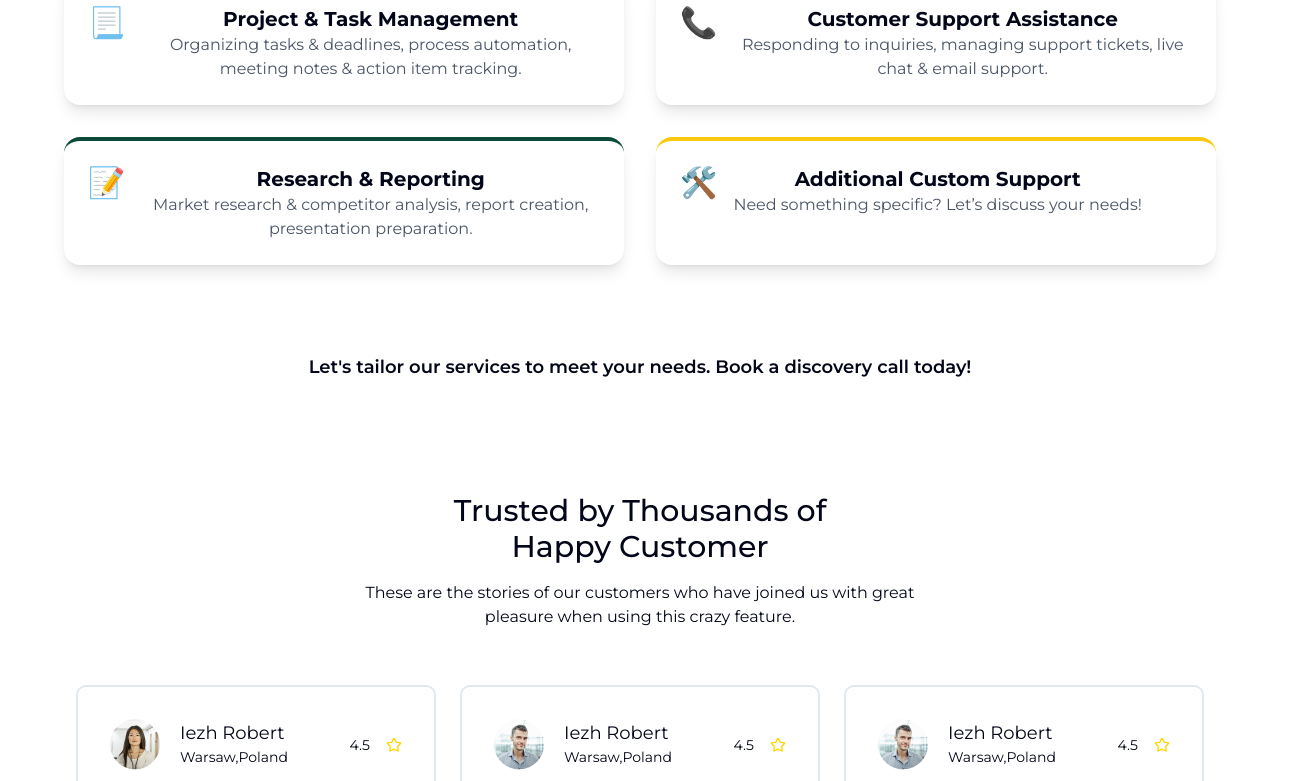
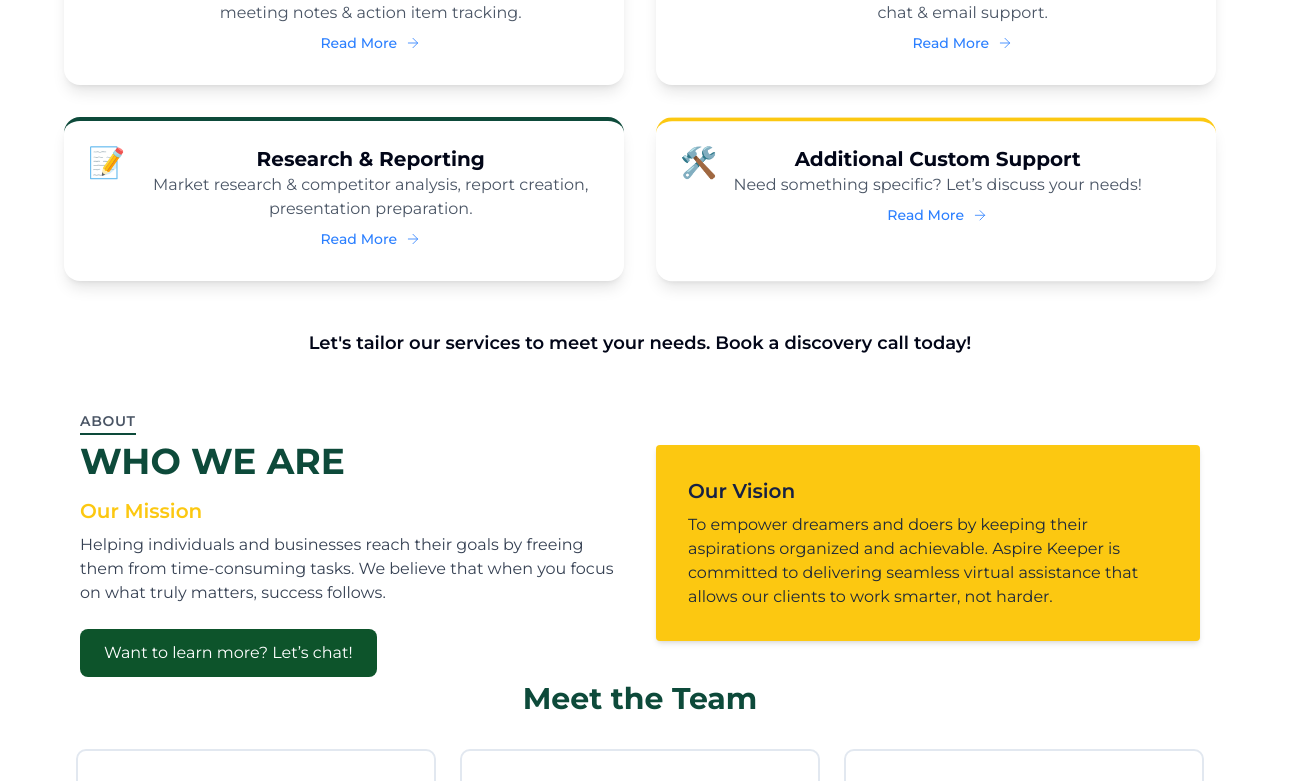
Before and after one commit to royjhon5/aspirekeeper, a Next.js app: page / in a window 1280 px wide. Shown: the part 1959-2740 px from the top of the page, 1305 px wide, since content can reach past the window. Built offline with nearby package versions, Linux system fonts and the light colour scheme; grey boxes are pictures that could not be loaded.

Commit message:
update: latest update

```diff
--- a/app/page.tsx
+++ b/app/page.tsx
@@ -15,8 +15,8 @@
       <HeroSection />
       <ServiceComponent />
       <ServiceList />
+      <AboutUs />
       <TestimonialSection />
-      <AboutUs />
       <ContactUs />
     </Layout>
     </>
--- a/components/AboutUs.tsx
+++ b/components/AboutUs.tsx
@@ -7,84 +7,91 @@
 import getScrollAnimation from '@/utils/getScrollAnimation';
 import 'slick-carousel/slick/slick.css';
 import 'slick-carousel/slick/slick-theme.css';
+import Image from 'next/image';
+import ButtonPrimary from './misc/ButtonPrimary';
 
 const AboutPage = () => {
   const scrollAnimation = useMemo(() => getScrollAnimation(), []);
 
   const settings = {
     dots: true,
+    autoplay: true,
+    autoplaySpeed: 4000,
     infinite: true,
-    speed: 600,
+    speed: 500,
     slidesToShow: 3,
-    slidesToScroll: 1,
-    arrows: true,
-    autoplay: true,
+    slidesToScroll: 2,
     responsive: [
       {
-        breakpoint: 1024,
-        settings: { slidesToShow: 2 },
+        breakpoint: 770,
+        settings: {
+          slidesToShow: 1,
+          slidesToScroll: 1,
+          initialSlide: 1,
+        },
       },
       {
-        breakpoint: 640,
-        settings: { slidesToShow: 1 },
+        breakpoint: 480,
+        settings: {
+          slidesToShow: 1,
+          slidesToScroll: 1,
+        },
       },
     ],
   };
 
 
   return (
-    <div>
-
-      <section className="py-16 bg-white">
+    <div className='max-w-screen-xl  px-6 sm:px-8 mt-10 mb-10 lg:px-16 mx-auto flex flex-col w-full justify-center' id="aboutus">
+      <div className="py-1 bg-white">
         <div className="max-w-6xl mx-auto px-4 grid md:grid-cols-2 gap-8 items-center">
-
-          <div>
-
+          <ScrollAnimationWrapper>
+            <motion.div variants={scrollAnimation}>
               <div className="relative inline-block mb-2">
                 <span className="text-sm uppercase tracking-wider font-semibold text-gray-600">
                   About
                 </span>
                 <span className="absolute left-0 bottom-[-2px] w-full h-[2px] bg-[#0d4a3a]"></span>
               </div>
-
-
-            <h1 className="text-4xl font-bold mb-4 text-[#0d4a3a]">WHO WE ARE</h1>
-
+              <h2 className="text-4xl font-bold mb-4 text-[#0d4a3a]">WHO WE ARE</h2>
               <h2 className="text-xl font-semibold text-[#fcc811] mb-2">Our Mission</h2>
               <p className="text-gray-700 mb-6">
                 Helping individuals and businesses reach their goals by freeing them from time-consuming tasks.
                 We believe that when you focus on what truly matters, success follows.
               </p>
-
-            <button className="px-5 py-2 bg-[#0d4a3a] text-white rounded hover:bg-[#fcc811] transition">
+              <ButtonPrimary>
                 Want to learn more? Let’s chat!
-            </button>
-          </div>
-
-          <div className="bg-[#fcc811] p-8 rounded shadow-md">
+              </ButtonPrimary>
+            </motion.div>
+          </ScrollAnimationWrapper>
+          <ScrollAnimationWrapper>
+          <motion.div className="bg-[#fcc811] p-8 rounded shadow-md" variants={scrollAnimation}>
             <h2 className="text-xl font-semibold text-[#162144] mb-2">Our Vision</h2>
             <p className="text-gray-800">
               To empower dreamers and doers by keeping their aspirations organized and achievable.
               Aspire Keeper is committed to delivering seamless virtual assistance that allows our clients to work smarter, not harder.
             </p>
+          </motion.div>
+          </ScrollAnimationWrapper>
         </div>
       </div>
-      </section>
-
-      <ScrollAnimationWrapper>
+      <ScrollAnimationWrapper className="w-full flex flex-col">
         <motion.h3
           variants={scrollAnimation}
           className="text-3xl font-bold text-[#0d4a3a] mb-8 text-center"
         >
           Meet the Team
         </motion.h3>
-        <Slider {...settings}>
+        <motion.div variants={scrollAnimation}>
+        <Slider {...settings} className='flex items-stretch justify-items-stretch'>
           {['Alice Johnson', 'Bob Smith', 'Carol Davis', 'David Lee'].map((name, index) => (
-            <div key={index} className="px-2">
-              <div className="p-6 bg-white border rounded shadow hover:shadow-md transition text-center">
-                <img
+            <div key={index} className="px-3 flex items-stretch">
+              <div className="border-2 border-black-500 hover:border-yellow-500 transition-all rounded-lg p-8 flex flex-col text-center">
+                  <Image
                   src={`/images/team${index + 1}.jpg`}
                   alt={name}
+                  height={0}
+                  width={0}
                   className="mx-auto w-24 h-24 rounded-full object-cover mb-4 border-4 border-[#0d4a3a]"
                 />
                 <h3 className="text-lg font-semibold mb-1 text-[#fcc811]">{name}</h3>
@@ -95,6 +102,7 @@
             </div>
           ))}
         </Slider>
+        </motion.div>
       </ScrollAnimationWrapper>
     </div>
   );
--- a/components/ContactUs.tsx
+++ b/components/ContactUs.tsx
@@ -10,7 +10,7 @@
   const scrollAnimation = useMemo(() => getScrollAnimation(), []);
 
   return (
-    <div className='bg-gradient-to-b from-white-300 to-white-500 w-full py-14' id="contactus">
+    <div className='bg-gradient-to-b from-white-300 to-white-500 w-full py-14' id="contact">
       <div className='max-w-screen-xl px-6 sm:px-8 lg:px-16 mx-auto flex flex-col w-full text-center justify-center'>
         <div className="flex flex-col w-full">
           <ScrollAnimationWrapper>
--- a/components/ServiceList.tsx
+++ b/components/ServiceList.tsx
@@ -4,6 +4,8 @@
 import ScrollAnimationWrapper from './layouts/ScrollAnimationWrapper';
 import { motion } from 'framer-motion';
 import getScrollAnimation from '@/utils/getScrollAnimation';
+import { Button } from './ui/button';
+import { ArrowRight } from 'lucide-react';
 
 const ServiceList: React.FC = () => {
   const scrollAnimation = useMemo(() => getScrollAnimation(), []);
@@ -54,7 +56,7 @@
   ];
 
   return (
-    <div className="bg-gradient-to-b from-white-300 to-white-500 w-full py-14" id="services">
+    <div className="bg-gradient-to-b from-white-300 to-white-500 w-full py-2" id="services">
       <div className="max-w-screen-xl px-6 sm:px-8 lg:px-16 mx-auto flex flex-col w-full text-center justify-center">
         <ScrollAnimationWrapper>
           <motion.h3
@@ -65,7 +67,7 @@
           </motion.h3>
           <motion.p
             variants={scrollAnimation}
-            className="leading-normal mx-auto mb-8 mt-4 w-10/12 sm:w-7/12 lg:w-6/12"
+            className="leading-normal mx-auto mt-1 w-10/12 sm:w-7/12 lg:w-6/12"
           >
             Supporting Your Success, One Task at a Time.
           </motion.p>
@@ -74,24 +76,34 @@
         <ScrollAnimationWrapper className="grid md:grid-cols-2 gap-8 py-12">
           {services.map((service, index) => (
             <motion.div
+              custom={{duration: 2 + index}}
               key={index}
               variants={scrollAnimation}
-              className={`bg-white shadow-lg rounded-2xl p-6 flex gap-4 items-start border-t-4 ${service.borderColor} transition-all duration-300 hover:scale-105 hover:shadow-xl`}
+              whileHover={{
+                scale : 1.1,
+                transition: {
+                duration: .4
+                }
+              }}
+              className={`bg-white shadow-lg rounded-2xl p-6 flex gap-4 items-start border-t-4 ${service.borderColor}`}
             >
               <span className={`text-3xl ${service.textColor}`}>{service.icon}</span>
               <div>
                 <h3 className="text-xl font-bold">{service.title}</h3>
                 <p className="text-gray-600">{service.description}</p>
+                <Button variant="link" className='cursor-pointer text-blue-500'>
+                  Read More <ArrowRight size={16} strokeWidth={1.25} />
+                </Button>
               </div>
             </motion.div>
           ))}
         </ScrollAnimationWrapper>
 
-        <div className="mt-10 text-center">
-          <p className="text-lg font-semibold">
+        <ScrollAnimationWrapper className="text-center">
+          <motion.h3 variants={scrollAnimation} className="text-lg font-semibold">
             Let&apos;s tailor our services to meet your needs. Book a discovery call today!
-          </p>
-        </div>
+          </motion.h3>
+        </ScrollAnimationWrapper>
       </div>
     </div>
   );
--- a/components/Testimoni.tsx
+++ b/components/Testimoni.tsx
@@ -1,9 +1,8 @@
 'use client'
 
 import Image from 'next/image';
-import React, { useState } from 'react';
 import Slider from "react-slick";
-import { ArrowLeft, ArrowRight, Star } from 'lucide-react';
+import { Star } from 'lucide-react';
 
 
 const Testimonials: React.FC = () => {
@@ -47,14 +46,6 @@
   ]
   const settings = {
     dots: true,
-    customPaging: function () {
-      return (
-        <a className="">
-          <span className="mx-2 rounded-l-full rounded-r-full h-4 w-4 block cursor-pointer transition-all "></span>
-        </a>
-      );
-    },
-    dotsClass: "slick-dots",
     autoplay: true,
     autoplaySpeed: 4000,
     infinite: true,
@@ -79,13 +70,11 @@
       },
     ],
   };
-  const [sliderRef, setSliderRef] = useState<Slider | null>(null);
   return (
     <>
       <Slider
         {...settings}
         arrows={false}
-        ref={setSliderRef}
         className="flex items-stretch justify-items-stretch"
       >
         {listTestimoni.map((listTestimonis, index) => (
@@ -120,22 +109,6 @@
           </div>
         ))}
       </Slider>
-      <div className="flex w-full items-center justify-end">
-        <div className="flex flex-none justify-between w-auto mt-8">
-          <div
-            className="mx-3 flex items-center justify-center h-14 w-14 rounded-full bg-white border-yellow-500 border hover:bg-orange-500 hover:text-white-500 transition-all text-orange-500 cursor-pointer"
-            onClick={sliderRef?.slickPrev}
-          >
-            <ArrowLeft />
-          </div>
-          <div
-            className="flex items-center justify-center h-14 w-14 rounded-full bg-white border-yellow-500 border hover:bg-orange-500 hover:text-white-500 transition-all text-orange-500 cursor-pointer"
-            onClick={sliderRef?.slickNext}
-          >
-            <ArrowRight />
-          </div>
-        </div>
-      </div>
     </>
   );
 };
```
Also changed, not shown: components/layouts/Header.tsx (+6 -6 lines). Lines whose indentation alone changed are shown as unchanged.
